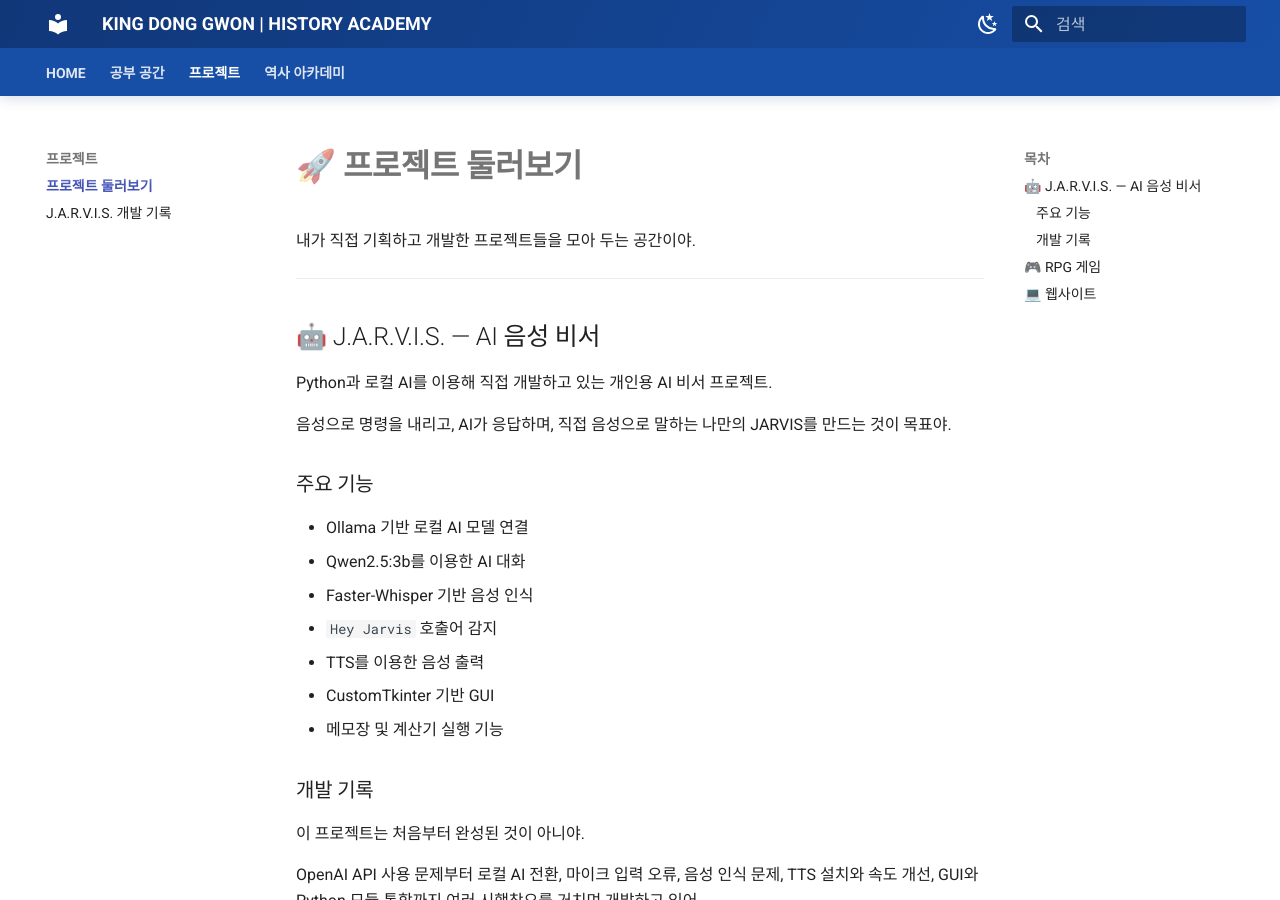
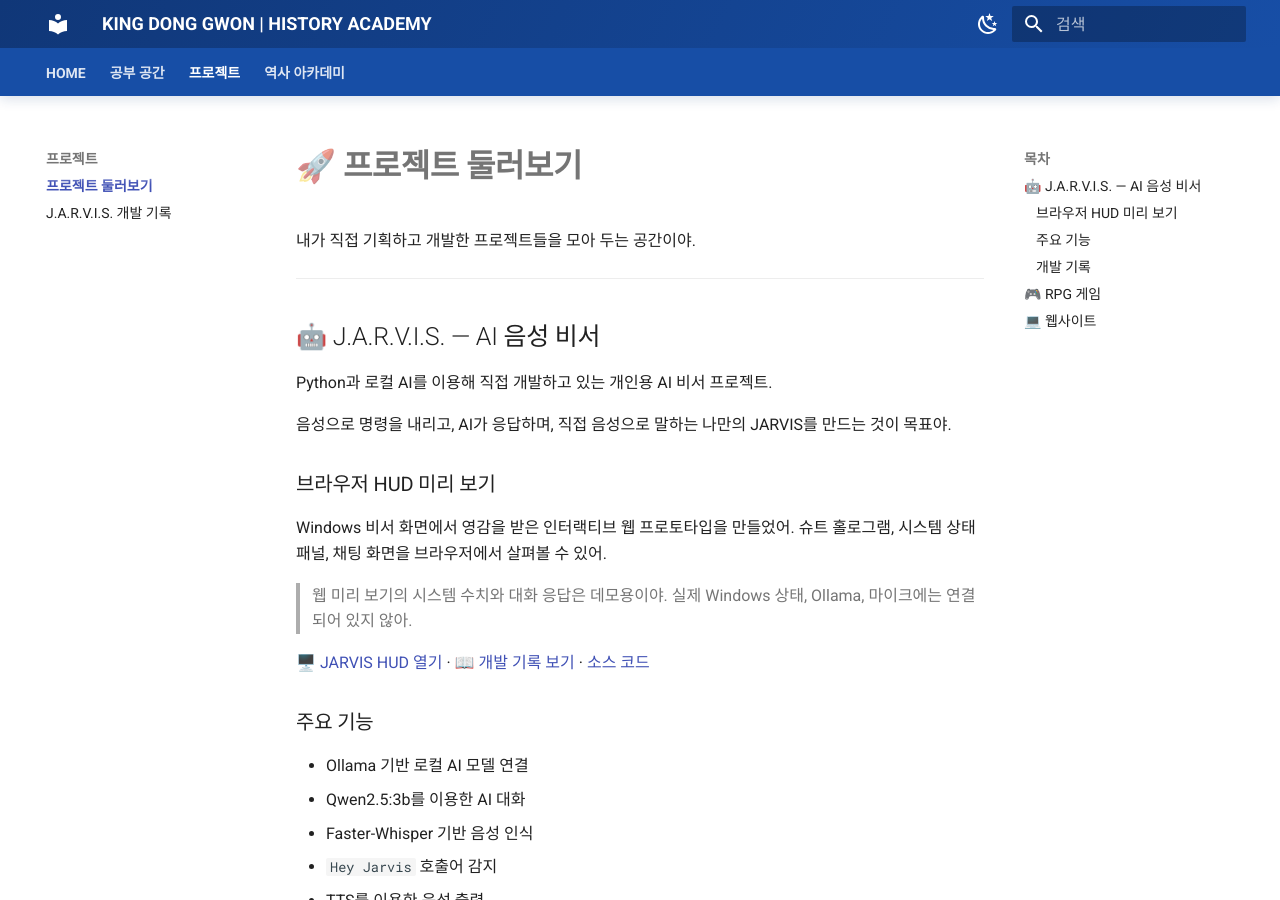
Before and after one commit to gimdunggwon-eng/gimdunggwon-eng.github.io, an MkDocs documentation site: the page built from docs/projects.md, in a window 1280 px wide and 900 px high. Built offline with MkDocs 1.6.1 and Material for MkDocs 9.7.7, drawn with Linux system fonts in a browser that asks for light colours.

Commit message:
Link JARVIS HUD from coding projects

```diff
--- a/docs/projects.md
+++ b/docs/projects.md
@@ -9,6 +9,14 @@
 Python과 로컬 AI를 이용해 직접 개발하고 있는 개인용 AI 비서 프로젝트.
 
 음성으로 명령을 내리고, AI가 응답하며, 직접 음성으로 말하는 나만의 JARVIS를 만드는 것이 목표야.
+
+### 브라우저 HUD 미리 보기
+
+Windows 비서 화면에서 영감을 받은 인터랙티브 웹 프로토타입을 만들었어. 슈트 홀로그램, 시스템 상태 패널, 채팅 화면을 브라우저에서 살펴볼 수 있어.
+
+> 웹 미리 보기의 시스템 수치와 대화 응답은 데모용이야. 실제 Windows 상태, Ollama, 마이크에는 연결되어 있지 않아.
+
+[🖥️ JARVIS HUD 열기](projects/jarvis-demo.html) · [📖 개발 기록 보기](projects/jarvis.md) · [소스 코드](https://github.com/gimdunggwon-eng/gimdunggwon-eng.github.io/tree/main/JARVIS-OS)
 
 ### 주요 기능
 
```
